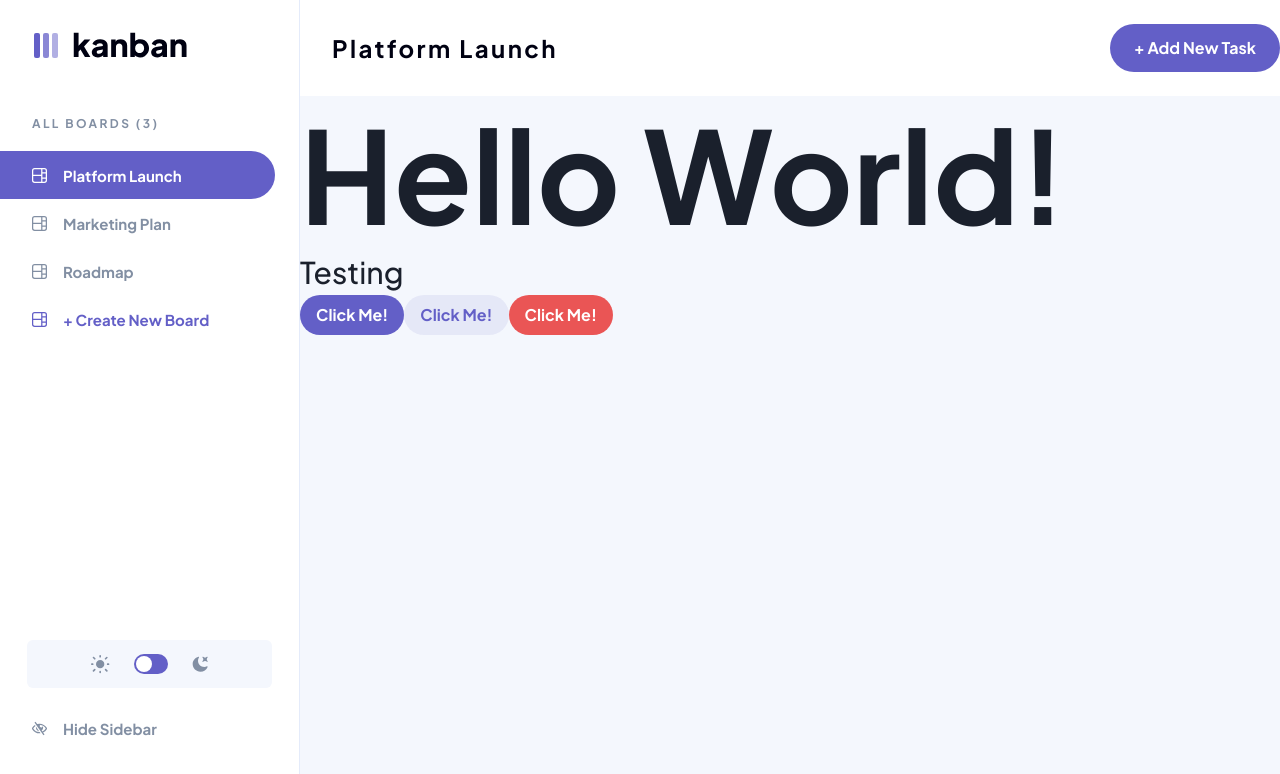
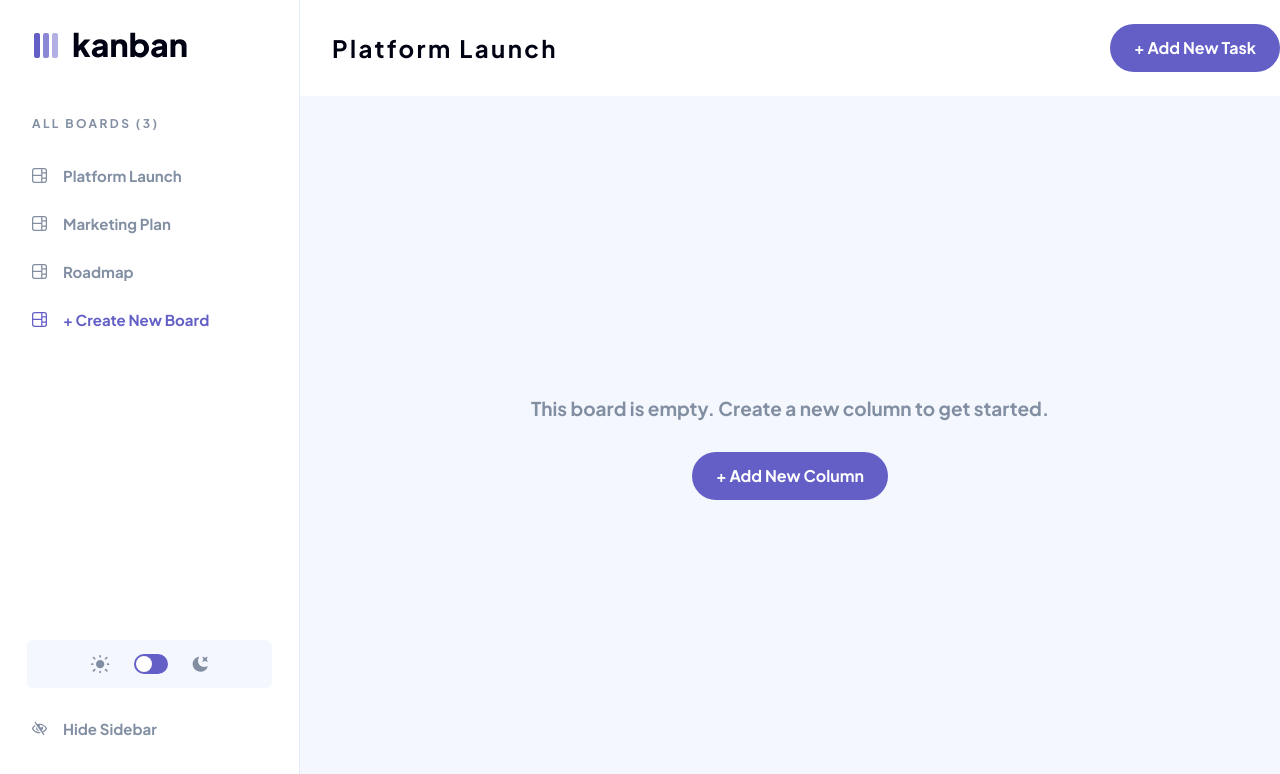
Before and after one commit to blp100/kanban-task-management-web-app, a Next.js app: page / in a window 1280 px wide. Shown: the top 774 px of the page. Built offline with nearby package versions, Linux system fonts and the light colour scheme.

Commit message:
feat: add index page & implement dynamic routes

```diff
--- /dev/null
+++ b/src/app/[id]/page.js
@@ -0,0 +1,5 @@
+const Page = ({ params }) => {
+  return <div>My router path: {params.id}</div>;
+};
+
+export default Page;
--- a/src/app/layout.js
+++ b/src/app/layout.js
@@ -1,11 +1,12 @@
-
+import Header from "@/components/header";
 import { Providers } from "./providers";
+import Main from "@/components/layout.js/main";
 
 export const metadata = {
   title: "Kanban Task Management Wep App",
   description: "This is a mordern task anagement app",
   icons: {
-    icon: '/images/favicon-32x32.png',
+    icon: "/images/favicon-32x32.png",
   },
 };
 
@@ -14,7 +15,7 @@ const RootLayout = ({ children }) => {
     <html lang="en">
       <body>
         <Providers>
-          {children}
+          <Main>{children}</Main>
         </Providers>
       </body>
     </html>
--- a/src/app/page.js
+++ b/src/app/page.js
@@ -1,46 +1,24 @@
 "use client";
-import Header from "@/components/header";
-import Sidebar from "@/components/sidebar";
-import ShowSidebarButton from "@/components/show-sidebar-button";
-import {
-  Box,
-  Button,
-  Drawer,
-  DrawerContent,
-  Heading,
-  Text,
-  useDisclosure,
-} from "@chakra-ui/react";
-import dummyData from "../json/data.json";
+
+import { Box, Button, Heading, Text } from "@chakra-ui/react";
 
 const Home = () => {
-  const { isOpen, onOpen, onClose } = useDisclosure({ defaultIsOpen: true });
-  //fetch local data
-  // console.log(dummyData.boards);
-
   return (
-    <>
-      <Box minH="full">
-        <Sidebar
-          isOpen={isOpen}
-          onClose={onClose}
-          linkItems={dummyData.boards}
-        />
-        <ShowSidebarButton onOpen={onOpen} />
-        <Box
-          display="block"
-          ml={isOpen ? "300px" : "0px"}
-          transition={"0.5s cubic-bezier(.07,.95,0,1) 0.15s"}
-        >
-          <Header />
-          <Heading fontSize="9xl">Hello World!</Heading>
-          <Text fontSize="3xl">Testing</Text>
-          <Button variant="primary">Click Me!</Button>
-          <Button variant="secondary">Click Me!</Button>
-          <Button variant="destructive">Click Me!</Button>
-        </Box>
-      </Box>
-    </>
+    <Box
+      display="flex"
+      flexDir="column"
+      justifyContent="center"
+      alignContent="center"
+      height={"calc(100vh - 6rem)"}
+      gap={8}
+    >
+      <Text textStyle="headingL" textAlign="center" color={"mediumGrey"}>
+        This board is empty. Create a new column to get started.
+      </Text>
+      <Button mx="auto" variant="primary" p={6}>
+        + Add New Column
+      </Button>
+    </Box>
   );
 };
 
--- /dev/null
+++ b/src/components/layout.js/main.js
@@ -0,0 +1,29 @@
+"use client";
+import Header from "@/components/header";
+import Sidebar from "@/components/sidebar";
+import ShowSidebarButton from "@/components/show-sidebar-button";
+import {
+  Box,
+  useDisclosure,
+} from "@chakra-ui/react";
+import dummyData from "@/json/data.json";
+
+const Main = ({ children }) => {
+    const { isOpen, onOpen, onClose } = useDisclosure({ defaultIsOpen: true });
+  return (
+    <Box minH="full">
+      <Sidebar isOpen={isOpen} onClose={onClose} linkItems={dummyData.boards} />
+      <ShowSidebarButton onOpen={onOpen} />
+      <Box
+        display="block"
+        ml={isOpen ? "300px" : "0px"}
+        transition={"0.5s cubic-bezier(.07,.95,0,1) 0.15s"}
+      >
+        <Header />
+        {children}
+      </Box>
+    </Box>
+  );
+};
+
+export default Main;
--- a/src/components/sidebar.js
+++ b/src/components/sidebar.js
@@ -13,12 +13,16 @@ import Logo from "./logo";
 import NavItem from "./nav-item";
 import ThemeToggleSwitch from "./theme-toggle-switch";
 import { useState } from "react";
+import { useRouter } from "next/navigation";
 
 const Sidebar = ({ isOpen, onClose, linkItems, ...otherProps }) => {
-  const [clickedItem, setClickedItem] = useState(linkItems[0].name);
+  const [clickedItem, setClickedItem] = useState(null);
+  const router = useRouter();
 
   const itemClickedHandler = (e) => {
-    setClickedItem(e.target.innerText);
+    const pathName = e.target.innerText;
+    setClickedItem(pathName);
+    router.push(pathName)
   };
 
   return (
```
